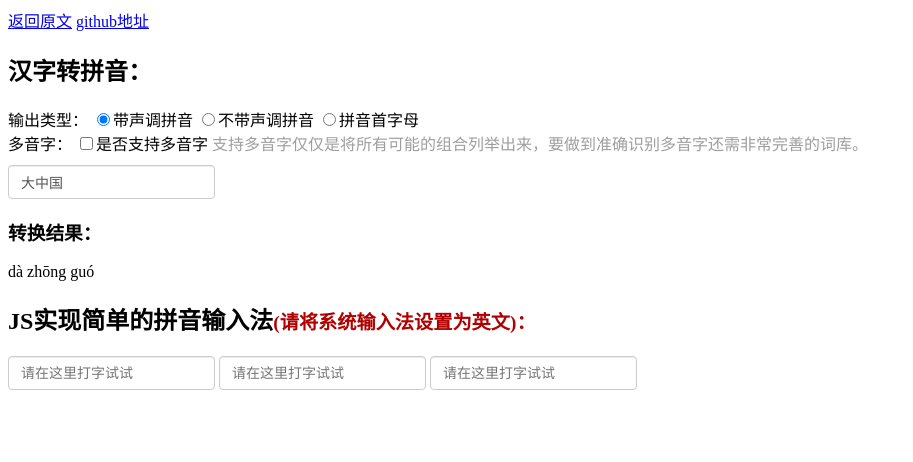
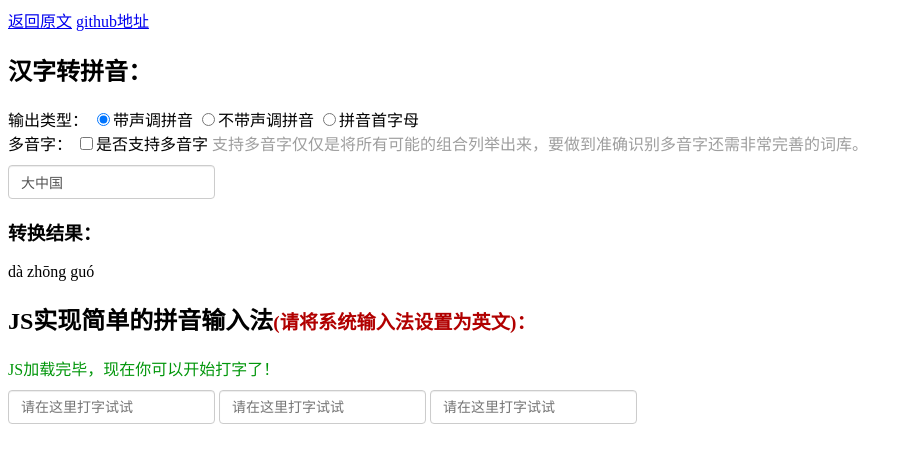
Before and after one commit to sxei/pinyinjs, a plain HTML site: page index.html in a window 1280 px wide. Shown: the whole page, without its empty margins (0-913 px from the left). Drawn offline with Linux system fonts and the light colour scheme.

Commit message:
修改首页

```diff
--- a/index.html
+++ b/index.html
@@ -36,6 +36,7 @@
 		font-size: 0.8em;
 	}
 	#test {margin-top: 10px;}
+	.loading-tip{color: #00960A;margin-bottom: 10px;}
 	</style>
 </head>
 
@@ -58,6 +59,7 @@
 	<h3>转换结果：</h3>
 	<div id="result"></div>
 	<h2>JS实现简单的拼音输入法<span>(请将系统输入法设置为英文)：</span></h2>
+	<div class="loading-tip">正在加载JS，请等待加载完毕再尝试。</div>
 	<input type="text" class="test-input-method" placeholder="请在这里打字试试">
 	<input type="text" class="test-input-method" placeholder="请在这里打字试试">
 	<input type="text" class="test-input-method" placeholder="请在这里打字试试">
@@ -112,6 +114,7 @@
 
 	// 初始化简单的拼音输入法
 	SimpleInputMethod.init('.test-input-method');
+	document.querySelector('.loading-tip').innerHTML = 'JS加载完毕，现在你可以开始打字了！';
 	</script>
 
 </body>
```
